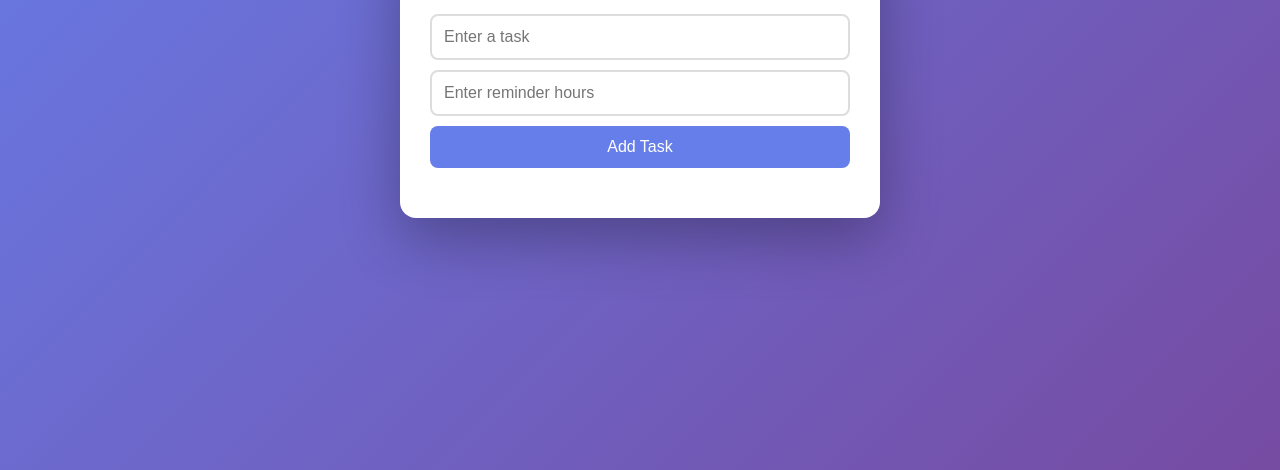
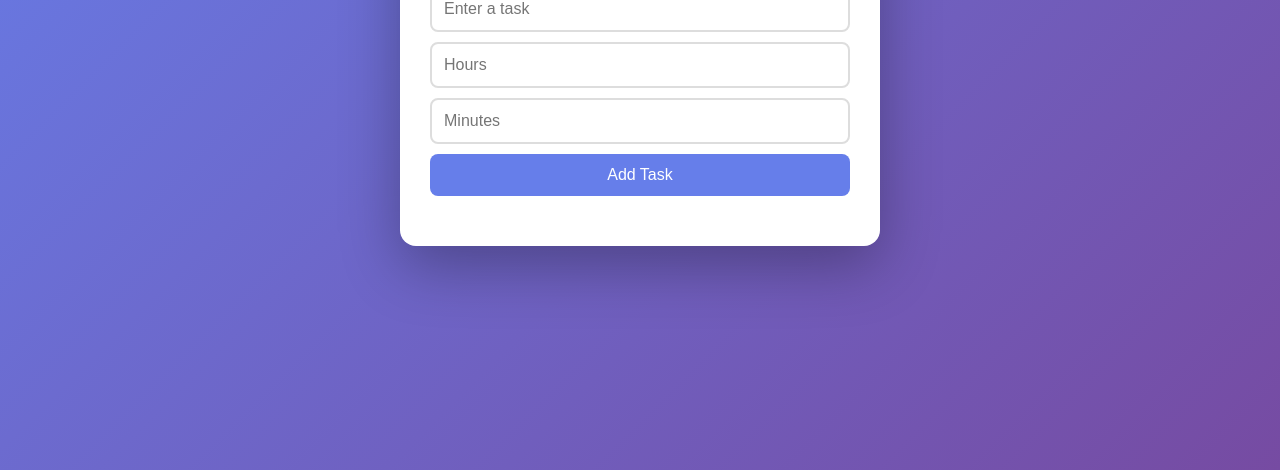
Before and after one commit to Mahima-8919/UniTasks, a plain HTML site: page index.html in a window 1280 px wide. Shown: the part 330-800 px from the top of the page. Drawn offline with Linux system fonts and the light colour scheme.

Commit message:
Update index.html

```diff
--- a/index.html
+++ b/index.html
@@ -9,7 +9,8 @@
     <h1>UniTasks</h1>
     <div class="input-area">
       <input type="text" id="TI" placeholder="Enter a task">
-      <input type="number" id="reminderHours" placeholder="Enter reminder hours" min="1">
+      <input type="number" id="reminderHours" placeholder="Hours" min="0">
+      <input type="number" id="reminderMins" placeholder="Minutes" min="0" max="59">
       <button onclick="addTask()">Add Task</button>
     </div>
     <ul id="taskList"></ul>
```
